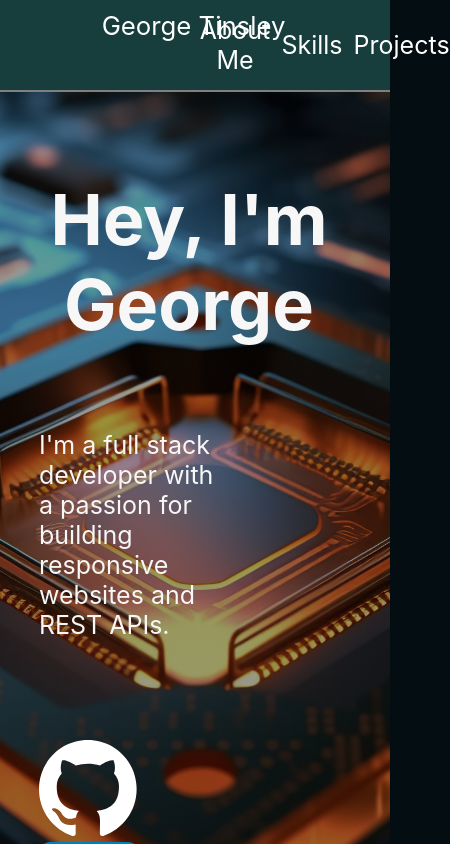
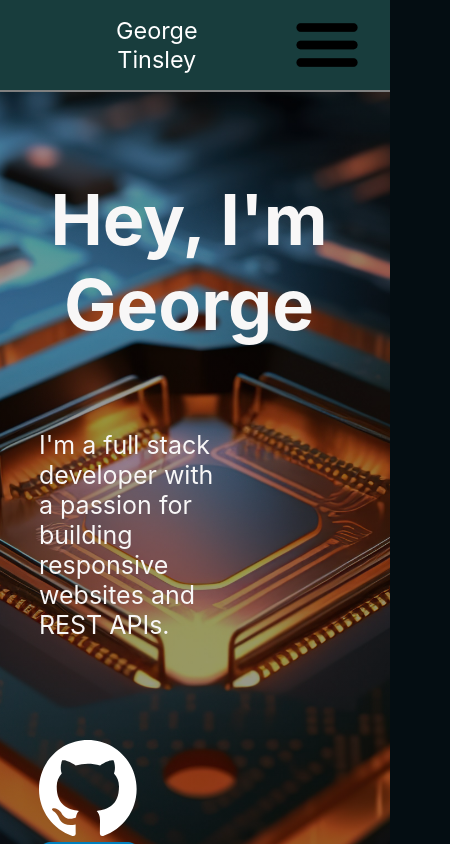
Before and after one commit to gtinsley99/MyPortfolio, a React (Create React App) app: page / in a window 390 px wide. Shown: the top 844 px of the page, 450 px wide, since content can reach past the window. Built offline with nearby package versions, Linux system fonts and the light colour scheme; the HTML template or start-up script is replaced by a standard one.

Commit message:
media css for navbar

```diff
--- a/src/components/navbar/Navbar.css
+++ b/src/components/navbar/Navbar.css
@@ -1,7 +1,7 @@
 .navbar {
   display: flex;
   color: white;
-  justify-content: center;
+  align-items: center;
   justify-content: space-between;
   padding: 2.5%;
   background-color: #183d3d;
@@ -12,20 +12,22 @@
 
 .navSearch {
   display: flex;
+  flex-direction: row;
   width: 30%;
   align-items: center;
   justify-content: center;
 }
 
 .navItem {
+  display: inline-block;
+  position: relative;
   font-weight: normal;
   color: white;
   font-size: 25px;
   text-decoration: none;
   margin: 0px 5%;
   padding: 5px 0px;
-  display: inline-block;
-  position: relative;
+  white-space: nowrap;
 }
 
 .navItem:hover {
@@ -55,3 +57,64 @@
   font-weight: normal;
   margin: 0px 50%;
 }
+
+.dropDown{
+  display: none;
+  cursor: pointer;
+  margin-right: 5%;
+  width: 70px;
+  flex-direction: column;
+}
+
+.dropDown img{
+  height: 70px;
+}
+
+.dropDownMenuOff{
+  display: none;
+}
+
+.dropDownMenu{
+  display: flex;
+  flex-direction: column;
+  position: absolute;
+  margin-top: 70px;
+  border: 1px solid white;
+}
+
+.dropDownItem{
+  color: white;
+  text-decoration: none;
+  background-color: #183d3d;
+  padding: 10px;
+  display: flex;
+  justify-content: center;
+  align-items: center;
+  font-size: 18px;
+}
+
+.dropDownItem:hover{
+  text-decoration: underline;
+}
+
+@media only screen and (max-width: 1280px) {
+  .navItem{
+    margin: 0px 10%;
+  }
+  .navSearch{
+    margin-right: 10%;
+  }
+}
+
+@media only screen and (max-width: 800px) {
+ .navbar{
+  font-size: 20px;
+ }
+
+ .navItem{
+  display: none;
+ }
+ .dropDown{
+  display: flex;
+ }
+}
--- a/src/components/navbar/Navbar.jsx
+++ b/src/components/navbar/Navbar.jsx
@@ -1,17 +1,42 @@
 import "./Navbar.css";
+import { useState } from "react";
+import dropDown from "../../images/dropdown.png";
 
 const Navbar = () => {
+    const [menu, setMenu] = useState("dropDownMenuOff");
 
+    const handleClick = () => {
+        if (menu === "dropDownMenuOff"){
+            setMenu("dropDownMenu");
+        } else {
+            setMenu("dropDownMenuOff");
+        }
+    }
   return (
     <div className="navbar">
       <div>
         <h3 className="navName">George Tinsley</h3>
       </div>
       <div className="navSearch">
-                <a className="navItem" href="#about">About Me</a>
-                <a className="navItem" href="#skills">Skills</a>
-                <a className="navItem" href="#projects">Projects</a>
+        <a className="navItem" href="#about">
+          About Me
+        </a>
+        <a className="navItem" href="#skills">
+          Skills
+        </a>
+        <a className="navItem" href="#projects">
+          Projects
+        </a>
       </div>
+        <div className="dropDown">
+            <img src={dropDown} onClick={handleClick} />
+            <div className={menu}>
+                <a className="dropDownItem" href="#about">About</a>
+                <a className="dropDownItem" href="#skills">Skills</a>
+                <a className="dropDownItem" href="#projects">Projects</a>
+            </div>
+        </div>
+
     </div>
   );
 };
```
Also changed, not shown: src/images/dropdown.png (added). Lines whose indentation alone changed are shown as unchanged.
